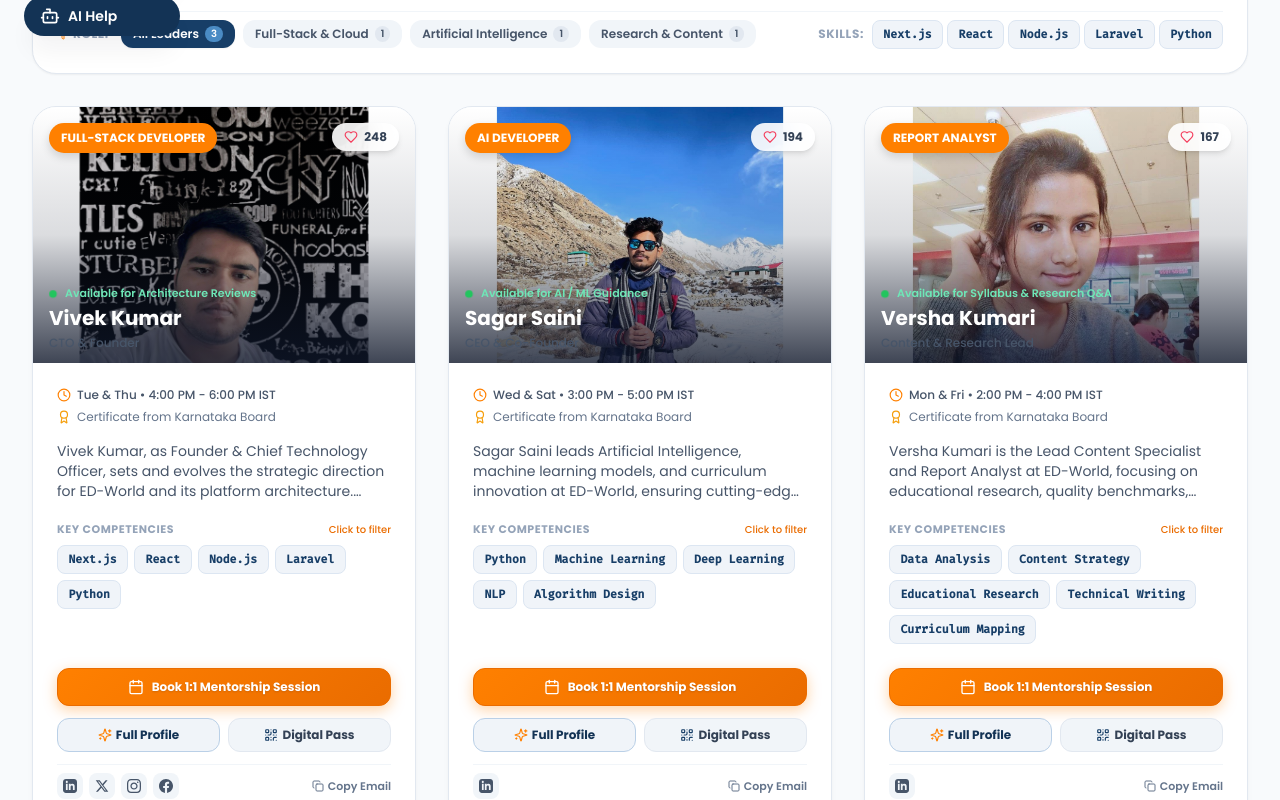
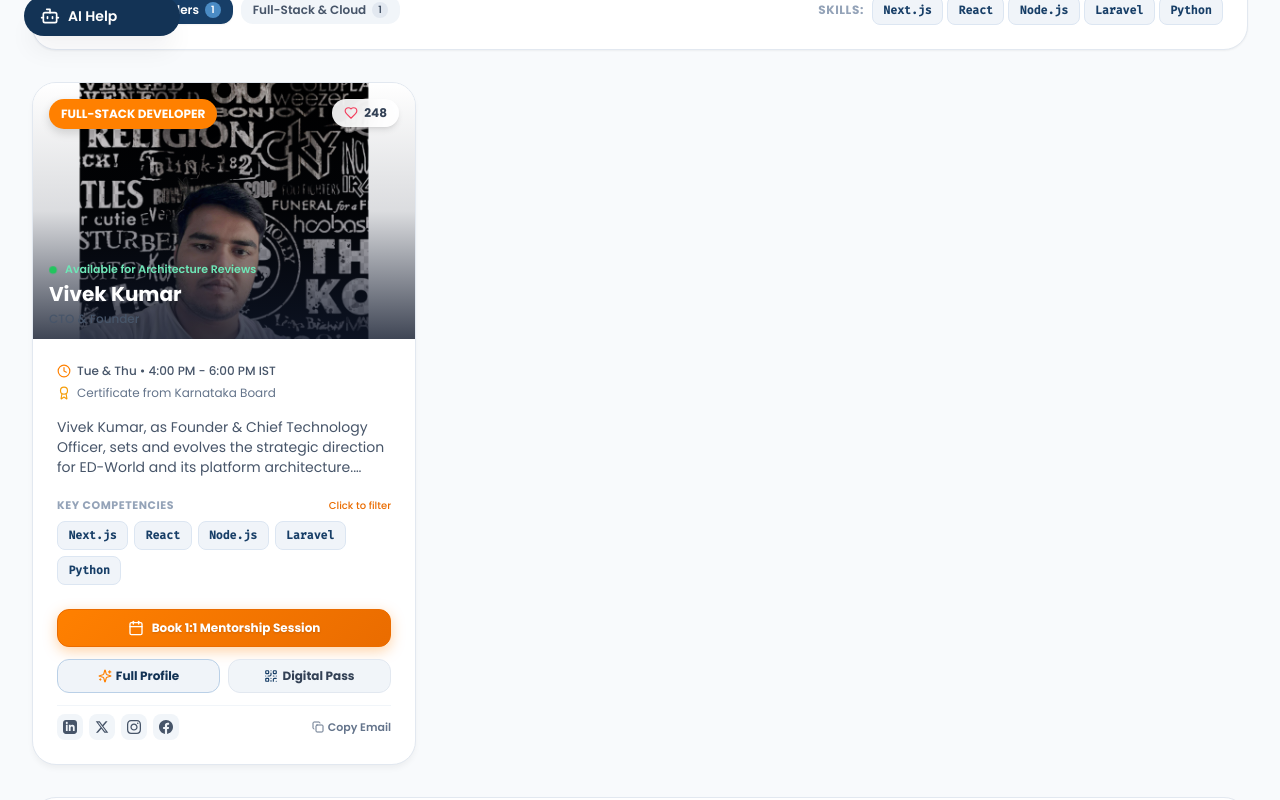
Before and after one commit to Vnjvibhash/ED-World, a Next.js app: page /developer-list in a window 1280 px wide. Shown: the part 740-1540 px from the top of the page. Built offline with nearby package versions, Linux system fonts and the light colour scheme.

Commit message:
feat: retain only Vivek Kumar as team member across the platform

```diff
--- a/src/app/about-us/page.tsx
+++ b/src/app/about-us/page.tsx
@@ -95,8 +95,7 @@ export default function AboutUsPage() {
               <div className="p-4 rounded-2xl bg-slate-50 border border-slate-200 space-y-1">
                 <span className="text-slate-500 text-[11px] uppercase tracking-wider font-bold">Key Leadership</span>
                 <p className="text-slate-900 font-semibold leading-relaxed">
-                  Founder &amp; CTO: Vivek Kumar <br />
-                  CEO &amp; Co-Founder: Sagar Saini
+                  Founder &amp; CTO: Vivek Kumar
                 </p>
               </div>
             </div>
@@ -113,7 +112,7 @@ export default function AboutUsPage() {
             </p>
           </div>
 
-          <div className="grid grid-cols-1 sm:grid-cols-2 lg:grid-cols-3 gap-6">
+          <div className={teamMembers.length === 1 ? "max-w-md mx-auto" : "grid grid-cols-1 sm:grid-cols-2 lg:grid-cols-3 gap-6"}>
             {teamMembers.slice(0, 3).map((member) => (
               <div
                 key={member.id}
--- a/src/app/admin/users/page.tsx
+++ b/src/app/admin/users/page.tsx
@@ -35,24 +35,7 @@ const initialUsers: AdminUser[] = [
     status: "Active",
     joinedDate: "2021-12-31"
   },
-  {
-    id: "usr-2",
-    name: "Sagar Saini",
-    email: "sagar@edworld.edu",
-    role: "Administrator",
-    department: "Computer Science & Engineering",
-    status: "Active",
-    joinedDate: "2021-12-31"
-  },
-  {
-    id: "usr-3",
-    name: "Versha Kumari",
-    email: "versha@edworld.edu",
-    role: "Instructor",
-    department: "Information Technology",
-    status: "Active",
-    joinedDate: "2022-02-15"
-  },
+
   {
     id: "usr-4",
     name: "Aarav Sharma",
--- a/src/app/developer-list/page.tsx
+++ b/src/app/developer-list/page.tsx
@@ -100,7 +100,7 @@ export default function DeveloperListPage() {
     { text: "ED-World Engineering CLI v2.4.0 [Interactive Node Session]", color: "text-emerald-400" },
     { text: "Type 'help' to view commands or click any action pill below.", color: "text-slate-400" },
     { text: "edworld@leadership:~$ team", color: "text-accent-400" },
-    { text: "Found 3 Core Leadership & Engineering Architects:\n  • Vivek Kumar (CTO & Full-Stack) -> [ONLINE]\n  • Sagar Saini (CEO & AI Dev) -> [ONLINE]\n  • Versha Kumari (Lead Content & Research) -> [ONLINE]", color: "text-slate-300" }
+    { text: "Found 1 Core Leadership & Engineering Architect:\n  • Vivek Kumar (CTO & Full-Stack Developer) -> [ONLINE]", color: "text-slate-300" }
   ]);
 
   // Toast notification state
@@ -167,32 +167,22 @@ export default function DeveloperListPage() {
 
     if (trimmed === "help") {
       newLogs.push({
-        text: "Available Commands:\n  • team                 - List all core architects & roles\n  • stack vivek          - Inspect Vivek Kumar's system design & tech stack\n  • stack sagar          - Inspect Sagar Saini's AI & ML models\n  • stack versha         - Inspect Versha Kumari's curriculum metrics\n  • office-hours         - View weekly student mentorship schedules\n  • verify               - Board certification & accreditation status\n  • clear                - Clear console log",
+        text: "Available Commands:\n  • team                 - List core architect & role\n  • stack vivek          - Inspect Vivek Kumar's system design & tech stack\n  • office-hours         - View weekly student mentorship schedule\n  • verify               - Board certification & accreditation status\n  • clear                - Clear console log",
         color: "text-slate-300"
       });
     } else if (trimmed === "team") {
       newLogs.push({
-        text: "ED-World Founding Leadership:\n1. Vivek Kumar   | CTO & Founder           | EDW-ENG-001 | [ACTIVE]\n2. Sagar Saini   | CEO & Co-Founder        | EDW-AI-002  | [ACTIVE]\n3. Versha Kumari | Content & Research Lead | EDW-RES-003 | [ACTIVE]",
+        text: "ED-World Founding Leadership:\n1. Vivek Kumar   | CTO & Founder           | EDW-ENG-001 | [ACTIVE]",
         color: "text-emerald-300"
       });
-    } else if (trimmed.includes("vivek")) {
+    } else if (trimmed.includes("vivek") || trimmed.includes("stack")) {
       newLogs.push({
         text: "Vivek Kumar [CTO & Founder]:\n  • Core Stack: Next.js 15, React 19, Node.js, Python, Laravel, AWS\n  • Key Systems: Web IDE Playground, Sorting Visualizer, Role Auth\n  • Status: Available for Architecture Reviews (Tue/Thu 4-6 PM)",
         color: "text-blue-300"
       });
-    } else if (trimmed.includes("sagar")) {
-      newLogs.push({
-        text: "Sagar Saini [CEO & Co-Founder]:\n  • Core Stack: Python, TensorFlow, PyTorch, LLM Tuning, Data Science\n  • Key Systems: AI Student Assistant, Automated Question Generator\n  • Status: Available for AI/ML Mentorship (Wed/Sat 3-5 PM)",
-        color: "text-amber-300"
-      });
-    } else if (trimmed.includes("versha")) {
-      newLogs.push({
-        text: "Versha Kumari [Content & Research Lead]:\n  • Core Stack: Syllabus Mapping, Educational Analytics, Research QA\n  • Key Systems: 500+ Verified Study Modules, University Benchmarking\n  • Status: Available for Research Q&A (Mon/Fri 2-4 PM)",
-        color: "text-purple-300"
-      });
     } else if (trimmed === "office-hours" || trimmed === "schedule") {
       newLogs.push({
-        text: "Mentorship Office Hours:\n  • Vivek Kumar:   Tue & Thu  • 4:00 PM - 6:00 PM IST\n  • Sagar Saini:   Wed & Sat  • 3:00 PM - 5:00 PM IST\n  • Versha Kumari: Mon & Fri  • 2:00 PM - 4:00 PM IST\n(Click 'Book Mentorship' on any developer card to reserve your slot)",
+        text: "Mentorship Office Hours:\n  • Vivek Kumar:   Tue & Thu  • 4:00 PM - 6:00 PM IST\n(Click 'Book Mentorship' on the developer card to reserve your slot)",
         color: "text-cyan-300"
       });
     } else if (trimmed === "verify") {
@@ -278,7 +268,7 @@ export default function DeveloperListPage() {
                 Meet Our <span className="text-accent-500">Developers &amp; Architects</span>
               </h1>
               <p className="text-slate-600 text-sm sm:text-base leading-relaxed">
-                Connect directly with the founding engineers, AI developers, and research directors driving ED-World. Book 1:1 mentorship, inspect code architectures, or verify credentials.
+                Connect directly with the technical leadership driving ED-World. Book 1:1 mentorship, inspect code architectures, or verify credentials.
               </p>
             </div>
 
@@ -311,7 +301,7 @@ export default function DeveloperListPage() {
             <div className="p-3.5 rounded-2xl bg-slate-50 border border-slate-100 hover:border-accent-500/30 transition-all">
               <div className="flex items-center gap-2 text-brand-500 font-bold text-lg sm:text-xl">
                 <Users className="w-4 h-4 text-accent-500" />
-                <span>3 Core</span>
+                <span>{teamMembers.length} Core</span>
               </div>
               <p className="text-xs text-slate-500 mt-0.5 font-medium">Founding Leaders</p>
             </div>
@@ -374,7 +364,7 @@ export default function DeveloperListPage() {
               {/* Terminal Quick Command Chips */}
               <div className="pt-3 flex flex-wrap items-center gap-2 border-t border-slate-800">
                 <span className="text-xs text-slate-500">Quick run:</span>
-                {["help", "team", "stack vivek", "stack sagar", "office-hours", "verify", "clear"].map((cmd) => (
+                {["help", "team", "stack vivek", "office-hours", "verify", "clear"].map((cmd) => (
                   <button
                     key={cmd}
                     onClick={() => runTerminalCmd(cmd)}
@@ -472,9 +462,9 @@ export default function DeveloperListPage() {
               Need Guidance In:
             </span>
             {[
-              { label: "⚡ Web & Cloud Architecture (Vivek)", filter: "Next.js" },
-              { label: "🤖 AI, ML & Algorithms (Sagar)", filter: "Machine Learning" },
-              { label: "📚 Curriculum & Research (Versha)", filter: "Educational Research" }
+              { label: "⚡ Web & Cloud Architecture", filter: "Next.js" },
+              { label: "⚙️ System Design & Backend", filter: "Node.js" },
+              { label: "🐍 Python & Algorithms", filter: "Python" }
             ].map((match) => (
               <button
                 key={match.filter}
@@ -498,9 +488,7 @@ export default function DeveloperListPage() {
             </span>
             {[
               { id: "all", label: "All Leaders", count: teamMembers.length },
-              { id: "leadership", label: "Full-Stack & Cloud", count: teamMembers.filter((m) => m.category === "leadership").length },
-              { id: "ai", label: "Artificial Intelligence", count: teamMembers.filter((m) => m.category === "ai").length },
-              { id: "research", label: "Research & Content", count: teamMembers.filter((m) => m.category === "research").length }
+              { id: "leadership", label: "Full-Stack & Cloud", count: teamMembers.filter((m) => m.category === "leadership").length }
             ].map((cat) => (
               <button
                 key={cat.id}
--- a/src/data/team.ts
+++ b/src/data/team.ts
@@ -85,111 +85,5 @@ export const teamMembers: TeamMember[] = [
       instagram: "https://www.instagram.com/Vivekajee/",
       facebook: "https://www.facebook.com/vivekajee",
     }
-  },
-  {
-    id: "sagar-saini",
-    idNumber: "EDW-AI-002",
-    name: "Sagar Saini",
-    role: "AI Developer",
-    title: "CEO & Co-Founder",
-    designation: "Certificate from Karnataka Board",
-    image: "/assets/team/white-Sagarsaini.jpeg",
-    bio: "Sagar Saini leads Artificial Intelligence, machine learning models, and curriculum innovation at ED-World, ensuring cutting-edge AI concepts and tools are seamlessly accessible for engineering students.",
-    degree: "Bachelor of Engineering - Computer Science (AI & ML)",
-    category: "ai",
-    email: "sagar@edworld.com",
-    status: "Available for AI / ML Guidance",
-    officeHours: "Wed & Sat • 3:00 PM - 5:00 PM IST",
-    mentorshipTopics: ["Machine Learning Roadmaps", "NLP & LLM Applications", "Deep Learning Foundations", "AI Career Guidance"],
-    experienceYears: 4,
-    endorsementsCount: 194,
-    projectsCount: 14,
-    skills: ["Python", "Machine Learning", "Deep Learning", "NLP", "Algorithm Design", "TensorFlow"],
-    skillProficiency: [
-      { skill: "Machine Learning & NLP", level: 94 },
-      { skill: "Python & Data Science", level: 95 },
-      { skill: "Deep Learning Architectures", level: 89 },
-      { skill: "Curriculum AI Automation", level: 91 },
-      { skill: "Algorithm Optimization", level: 92 }
-    ],
-    keyMilestones: [
-      "Integrated automated AI student learning assistant & doubt responder",
-      "Designed dynamic question bank generator utilizing NLP models",
-      "Spearheaded ED-World AI curriculum for Computer Science & IT streams",
-      "Co-developed smart assignment evaluation & plagiarism insights engine"
-    ],
-    featuredProjects: [
-      {
-        title: "ED-World AI Assistant",
-        description: "Interactive conversational engine helping engineering students resolve technical doubts 24/7.",
-        tag: "GenAI & NLP"
-      },
-      {
-        title: "Automated Quiz Bank Generator",
-        description: "Machine learning pipeline that synthesizes topic-specific multiple-choice assessments.",
-        tag: "ML Pipeline"
-      },
-      {
-        title: "Smart Assignment Grader",
-        description: "Assisted grading models analyzing student code logic and algorithmic complexity.",
-        tag: "EdTech AI"
-      }
-    ],
-    social: {
-      linkedin: "https://www.linkedin.com/in/sagar-saini-038979192/",
-    }
-  },
-  {
-    id: "versha-kumari",
-    idNumber: "EDW-RES-003",
-    name: "Versha Kumari",
-    role: "Report Analyst",
-    title: "Content & Research Lead",
-    designation: "Certificate from Karnataka Board",
-    image: "/assets/team/white-Versha.jpeg",
-    bio: "Versha Kumari is the Lead Content Specialist and Report Analyst at ED-World, focusing on educational research, quality benchmarks, syllabus tracking, and performance analytics.",
-    degree: "Bachelor of Engineering - Information Technology",
-    category: "research",
-    email: "versha@edworld.com",
-    status: "Available for Syllabus & Research Q&A",
-    officeHours: "Mon & Fri • 2:00 PM - 4:00 PM IST",
-    mentorshipTopics: ["Technical Documentation", "Engineering Syllabus Mapping", "Research Methodologies", "Academic Benchmarking"],
-    experienceYears: 4,
-    endorsementsCount: 167,
-    projectsCount: 12,
-    skills: ["Data Analysis", "Content Strategy", "Educational Research", "Technical Writing", "Curriculum Mapping"],
-    skillProficiency: [
-      { skill: "Academic Research & Benchmarks", level: 95 },
-      { skill: "Curriculum & Syllabus Mapping", level: 93 },
-      { skill: "Student Performance Analytics", level: 90 },
-      { skill: "Technical Content Strategy", level: 92 },
-      { skill: "Quality Assurance & Audits", level: 94 }
-    ],
-    keyMilestones: [
-      "Standardized 4-year engineering curriculum across 5 major technical disciplines",
-      "Authored 500+ verified assessment modules and comprehensive study syllabi",
-      "Implemented student performance benchmarking report dashboard",
-      "Directed academic quality audits ensuring compliance with University standards"
-    ],
-    featuredProjects: [
-      {
-        title: "Engineering Syllabus Framework",
-        description: "Detailed semester 1 to 8 syllabus mapping with course codes, credit distribution, and lab assignments.",
-        tag: "Curriculum"
-      },
-      {
-        title: "Student Analytics Matrix",
-        description: "Performance metrics system tracking retention, quiz pass rates, and subject proficiency.",
-        tag: "Data Analytics"
-      },
-      {
-        title: "Verified Study Resource Bank",
-        description: "Curated peer-reviewed technical documentation and laboratory experiment manuals.",
-        tag: "Research"
-      }
-    ],
-    social: {
-      linkedin: "https://www.linkedin.com/in/versha-kumari-57a4b4230/",
-    }
   }
 ];
```
